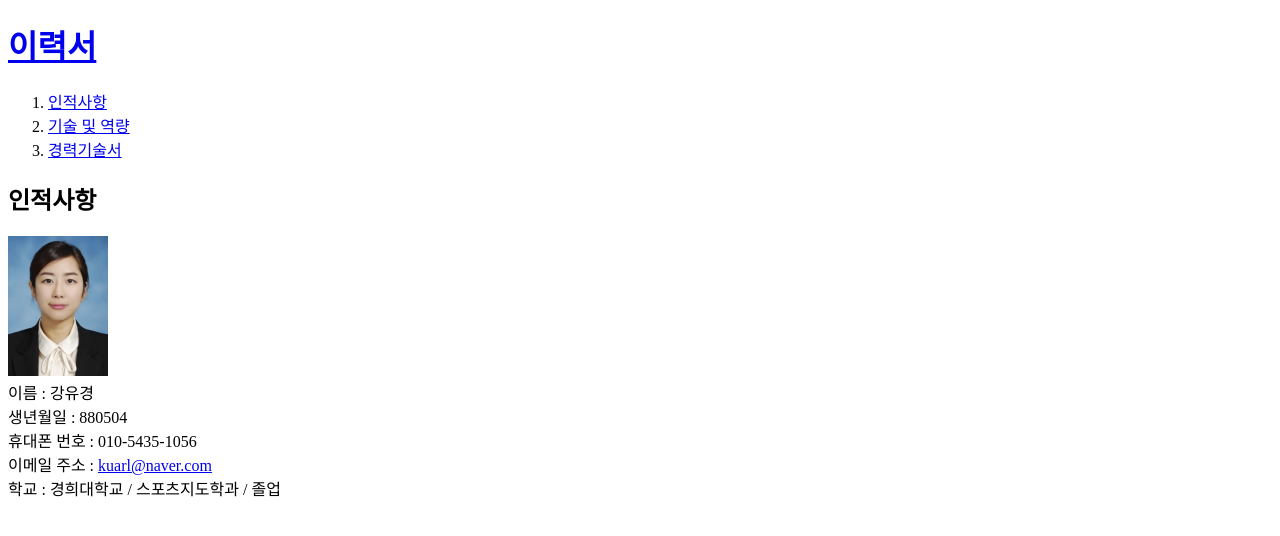
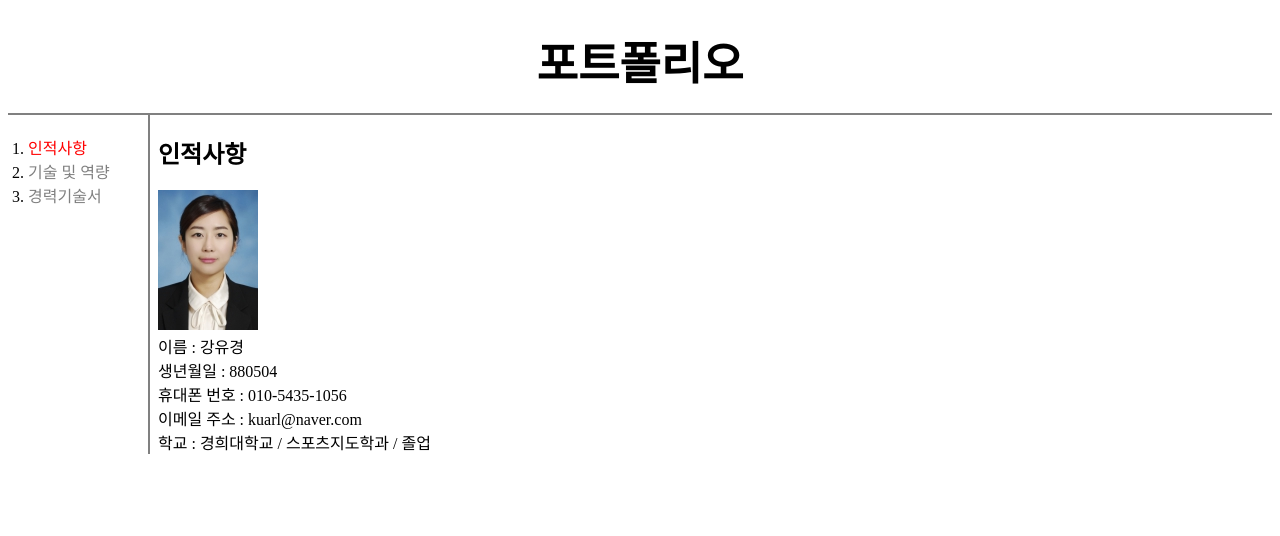
Before and after one commit to yukyungkang/Web1, a plain HTML site: page 1.html in a window 1280 px wide. Drawn offline with Linux system fonts and the light colour scheme.

Commit message:
Add files via upload

```diff
--- a/1.html
+++ b/1.html
@@ -3,15 +3,47 @@
 <head>
 <title>강유경-포폴</title> <!--웹탭제목-->
 <meta charset="utf-8">
+<style>
+    /*ID 선택자*/
+    #active {
+        color: red;
+    }
+    .saw {
+        color:gray;
+        }
+     /*태그 선택자가 ID선택자 보다 좀더 포괄적이며 높음 */
+    a {
+        color:black;
+        text-decoration:none;
+    }
+    h1 {
+       font-size:45px;
+       text-align: center;
+       border-bottom:2px solid gray;
+       margin:0;
+       padding:20px;
+    }
+    ol {
+        border-right: 2px solid gray;
+        width: 100px;
+        margin: 0;
+        padding: 20px;
+    }
+    #grid{
+        display: grid;
+        grid-template-columns: 150px 1fr;
+    }
+</style>
 </head>
-    <h1><a href="index.html">이력서</a></h1>
+<body>
+    <h1><a href="index.html">포트폴리오</a></h1>
+    <div id="grid">
     <ol>
-        <li><a href="1.html">인적사항</a></li>
-        <li><a href="2.html">기술 및 역량</a></li>
-        <li><a href="3.html">경력기술서</a></li>
+        <li><a href="1.html" class="saw" id="active">인적사항</a></li>
+        <li><a href="2.html" class="saw">기술 및 역량</a></li>
+        <li><a href="3.html" class="saw">경력기술서</a></li>
     </ol>
-    <body>
-    <P>
+        <div>
             <h2>인적사항</h2>
             <img src="Photo.jpg"><br>
             이름 : 강유경<br>
@@ -19,8 +51,6 @@
             휴대폰 번호 : 010-5435-1056<br>
             이메일 주소 : <a href='kuarl@naver.com' title='제 이메일 주소 입니다'>kuarl@naver.com</a><br>
             학교 : 경희대학교 / 스포츠지도학과 / 졸업<br>
+         </div>
 </body>
-    </Ul>
-</P>
-
 </html>
```
Also changed, not shown: 2.html (+40 -3 lines), 3.html (+40 -5 lines), index.html (+40 -4 lines). Lines whose indentation alone changed are shown as unchanged.
